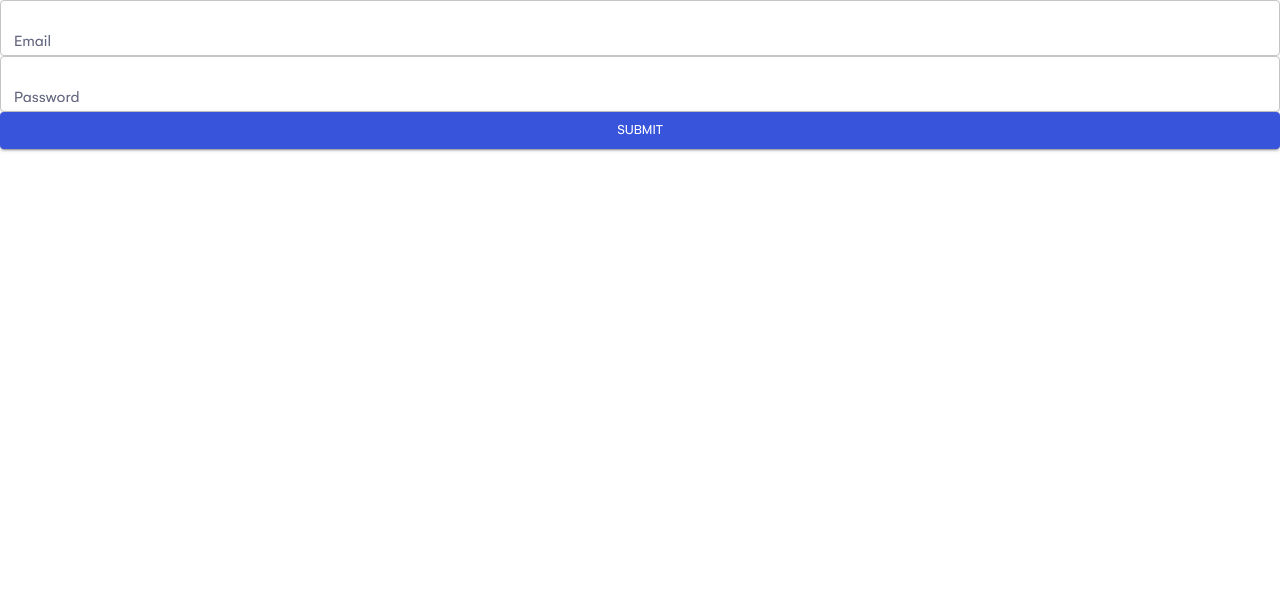
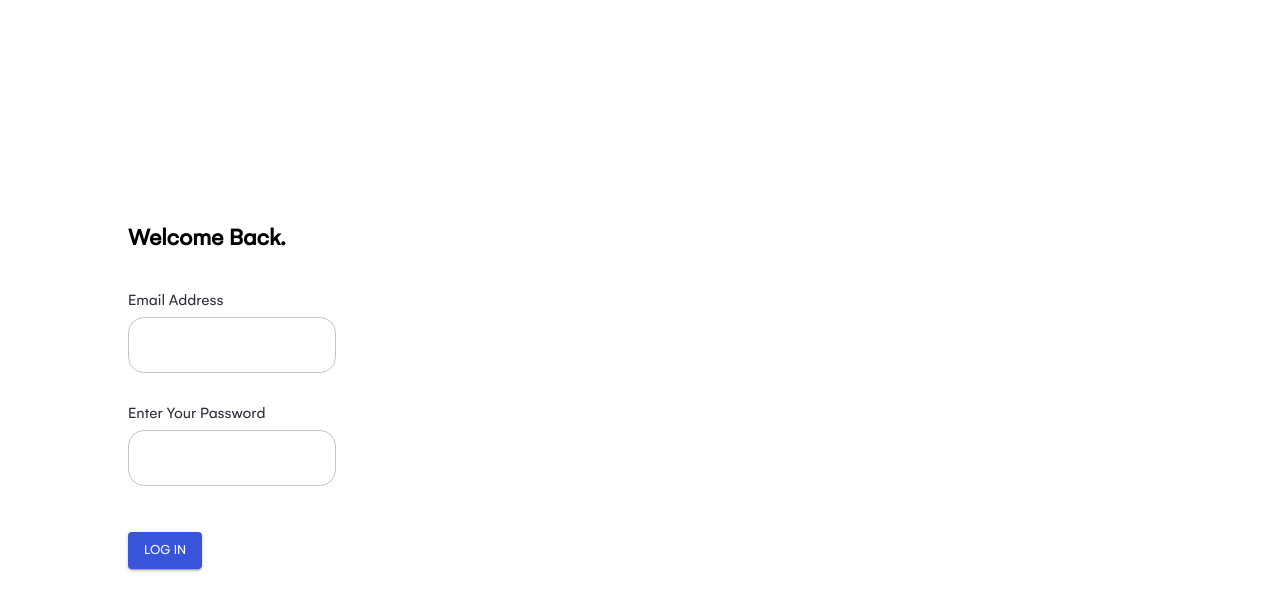
Before and after one commit to SkillBrain-com/pluto-internship, a React (Create React App) app: page /test in a window 1280 px wide. Shown: the top 610 px of the page. Built offline with nearby package versions, Linux system fonts and the light colour scheme; a web font is replaced by a local one.

Commit message:
SM-TM-36acc - WIP - update inputs and create label for inputs with styling

```diff
--- a/src/components/login/Login.jsx
+++ b/src/components/login/Login.jsx
@@ -3,7 +3,9 @@ import { useFormik } from 'formik';
 import "./Login.css";
 import { InputLabel } from '@mui/material';
 import { Button } from "@mui/material";
-import { TextField } from "@mui/material";;
+import { TextField } from "@mui/material";
+import { Typography } from '@mui/material';
+import Box, { BoxProps } from '@mui/material/Box';
 
 const Login = () => {
     const formik = useFormik({
@@ -23,32 +25,86 @@ const Login = () => {
     // }
     return (
         <div>
+            <Box
+                sx={{
+                    p: 1,
+                    ml: '120px',
+                    mt: '212px',
+                    mr: '936px',
+                    mb: '288px',
+                }}
+            >
+                <Typography
+                    sx={{
+                        fontStyle: 'normal',
+                        fontWeight: '600',
+                        fontSize: '24px',
+                        color: '#000000',
+                        mb: '32px'
+                    }}
+                >
+                    Welcome Back.
+                </Typography>
                 <form onSubmit={formik.handleSubmit}>
+                    <Typography
+                        sx={{
+                            fontStyle: 'normal',
+                            fontWeight: '400',
+                            fontSize: '16px',
+                            color: '#2C2E3A',
+                            mb: '5px'
+                        }}
+                    >
+                        Email Address
+                    </Typography>
                     <TextField
+                        sx={{
+                            "& .MuiOutlinedInput-root": {
+                                "& > fieldset": { borderRadius: "16px" },
+                            },
+                        }}
                         fullWidth
                         id="email"
                         name="email"
-                    label="Email"
                         value={formik.values.email}
                         onChange={formik.handleChange}
+                        variant="outlined"
                         error={formik.touched.email && Boolean(formik.errors.email)}
                         helperText={formik.touched.email && formik.errors.email}
                     />
+                    <Typography
+                        sx={{
+                            fontStyle: 'normal',
+                            fontWeight: '400',
+                            fontSize: '16px',
+                            color: '#2C2E3A',
+                            mt: '28px',
+                            mb: '5px'
+                        }}
+                    >
+                        Enter Your Password
+                    </Typography>
                     <TextField
+                        sx={{
+                            "& .MuiOutlinedInput-root": {
+                                "& > fieldset": { borderRadius: "16px" },
+                            },
+                            mb: '46px'
+                        }}
                         fullWidth
                         id="password"
                         name="password"
-                    label="Password"
                         type="password"
                         value={formik.values.password}
                         onChange={formik.handleChange}
                         error={formik.touched.password && Boolean(formik.errors.password)}
                         helperText={formik.touched.password && formik.errors.password}
                     />
-                <Button color="primary" variant="contained" fullWidth type="submit">
-                    Submit
+                    <Button color="primary" variant="contained" type="submit">
+                        Log In
                     </Button>
                 </form>
+            </Box>
         </div>
     );
 }
```
Lines whose indentation alone changed are shown as unchanged.
